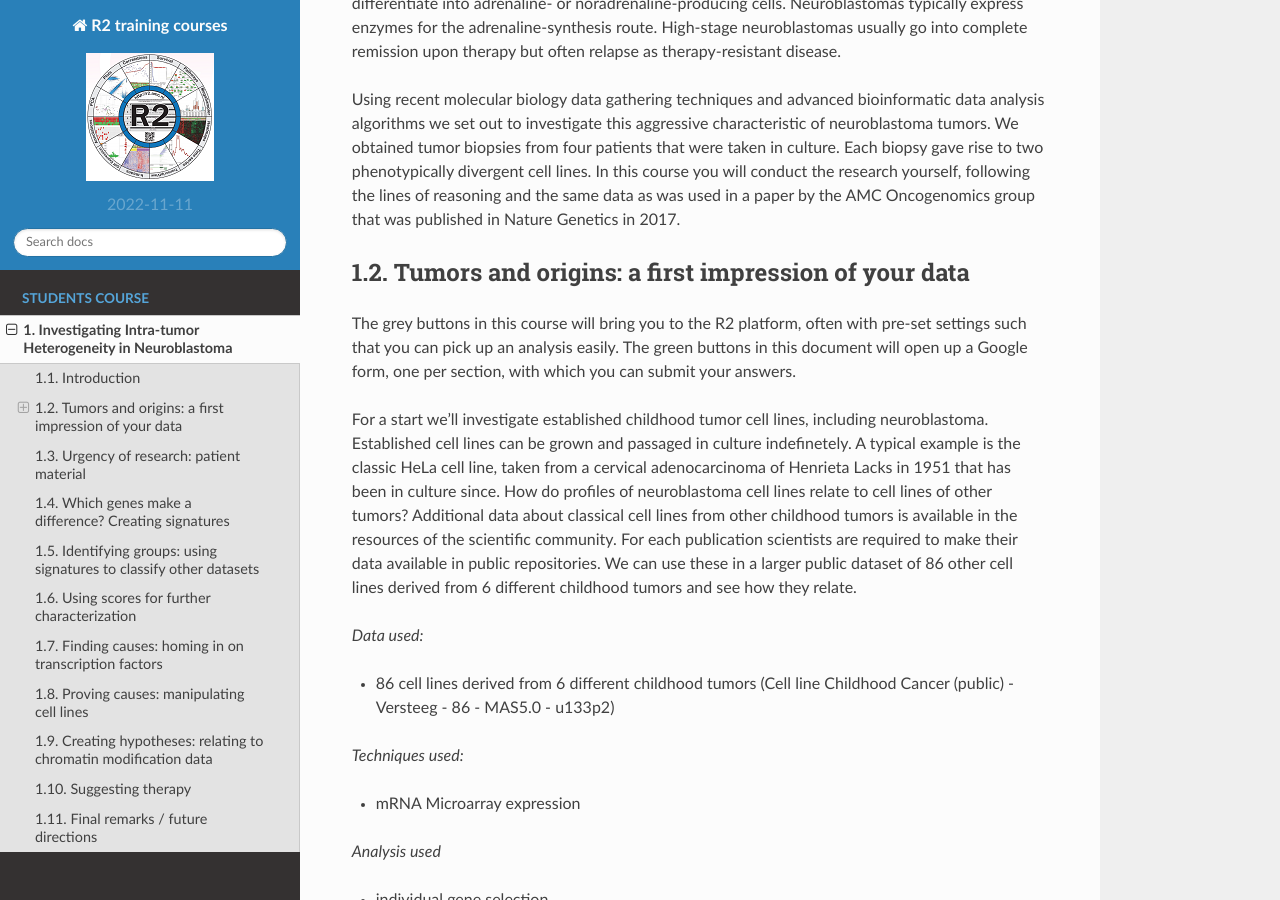
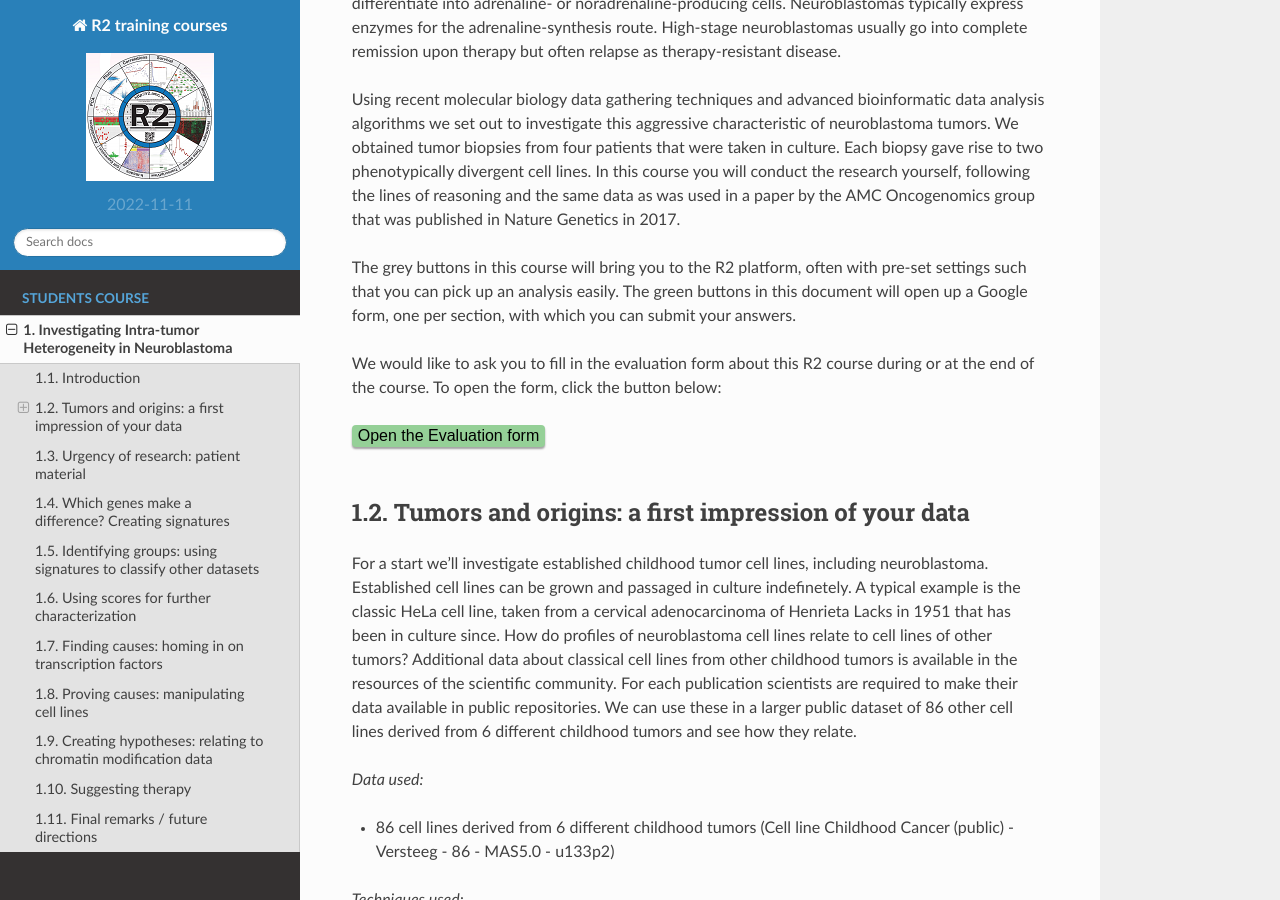
Before and after one commit to antronerds/r2-training-courses, a Sphinx documentation site: the page built from docs/Investigating_Tumor_Heterogeneity_student_version.md, in a window 1280 px wide and 900 px high, scrolled down 1276 px. Built offline with Sphinx 7.4.7 and the Read the Docs theme 2.0.0, drawn with Linux system fonts in a browser that asks for light colours; pages that are not in the unit, such as notebooks, are missing from menus; some of the changed text lies outside the part shown.

Commit message:
evaluation form

```diff
--- a/docs/Investigating_Tumor_Heterogeneity_student_version.md
+++ b/docs/Investigating_Tumor_Heterogeneity_student_version.md
@@ -5,7 +5,7 @@ Investigating Intra-tumor Heterogeneity in Neuroblastoma
 
 *Analyse tumor heterogeneity in neuroblastoma using the R2 data analysis platform*
 
-This resource is located online at http://r2-training-courses.readthedocs.io
+This resource is located online at http://r2platform.com/mgcourse
 
 
 Introduction
@@ -27,10 +27,16 @@ Neuroblastoma is a pediatric tumor of the peripheral adrenergic lineage, which i
 
 Using recent molecular biology data gathering techniques and advanced bioinformatic data analysis algorithms we set out to investigate this aggressive characteristic of neuroblastoma tumors. We obtained tumor biopsies from four patients that were taken in culture. Each biopsy gave rise to two phenotypically divergent cell lines. In this course you will conduct the research yourself, following the lines of reasoning and the same data as was used in a paper by the AMC Oncogenomics group that was published in Nature Genetics in 2017.
 
+The grey buttons in this course will bring you to the R2 platform, often with pre-set settings such that you can pick up an analysis easily. The green buttons in this document will open up a Google form, one per section, with which you can submit your answers.
+
+We would like to ask you to fill in the evaluation form about this R2 course during or at the end of the course. To open the form, click the button below:
+
+<button class="course googleform" onclick="window.open('https://docs.google.com/forms/d/e/1FAIpQLSflNJpsTcLIhwEC0ZlHksfnE0VwBay1I2KOGPArYu4Q_QhtrA/viewform?usp=sf_link','_blank');" type="button">Open the Evaluation form</button>
+<br>
+<br>
 
 Tumors and origins: a first impression of your data
 ---------------------------------------
-The grey buttons in this course will bring you to the R2 platform, often with pre-set settings such that you can pick up an analysis easily. The green buttons in this document will open up a Google form, one per section, with which you can submit your answers.
 
 For a start we'll investigate established childhood tumor cell lines, including neuroblastoma. Established cell lines can be grown and passaged in culture indefinetely. A typical example is the classic HeLa cell line, taken from a cervical adenocarcinoma of Henrieta Lacks in 1951 that has been in culture since. How do profiles of neuroblastoma cell lines relate to cell lines of other tumors? Additional data about classical cell lines from other childhood tumors is available in the resources of the scientific community. For each publication scientists are required to make their data available in public repositories. We can use these in a larger public dataset of 86 other cell lines derived from 6 different childhood tumors and see how they relate.
 
@@ -958,6 +964,10 @@ Suggesting therapy
 <br>
 <br>
 
+Please don't forget to fill in the evaluation form about this R2 course, if you haven't done so yet:
+
+<button class="course googleform" onclick="window.open('https://docs.google.com/forms/d/e/1FAIpQLSflNJpsTcLIhwEC0ZlHksfnE0VwBay1I2KOGPArYu4Q_QhtrA/viewform?usp=sf_link','_blank');" type="button">Open the Evaluation form</button>
+
 ---------
 
 Final remarks / future directions
```
